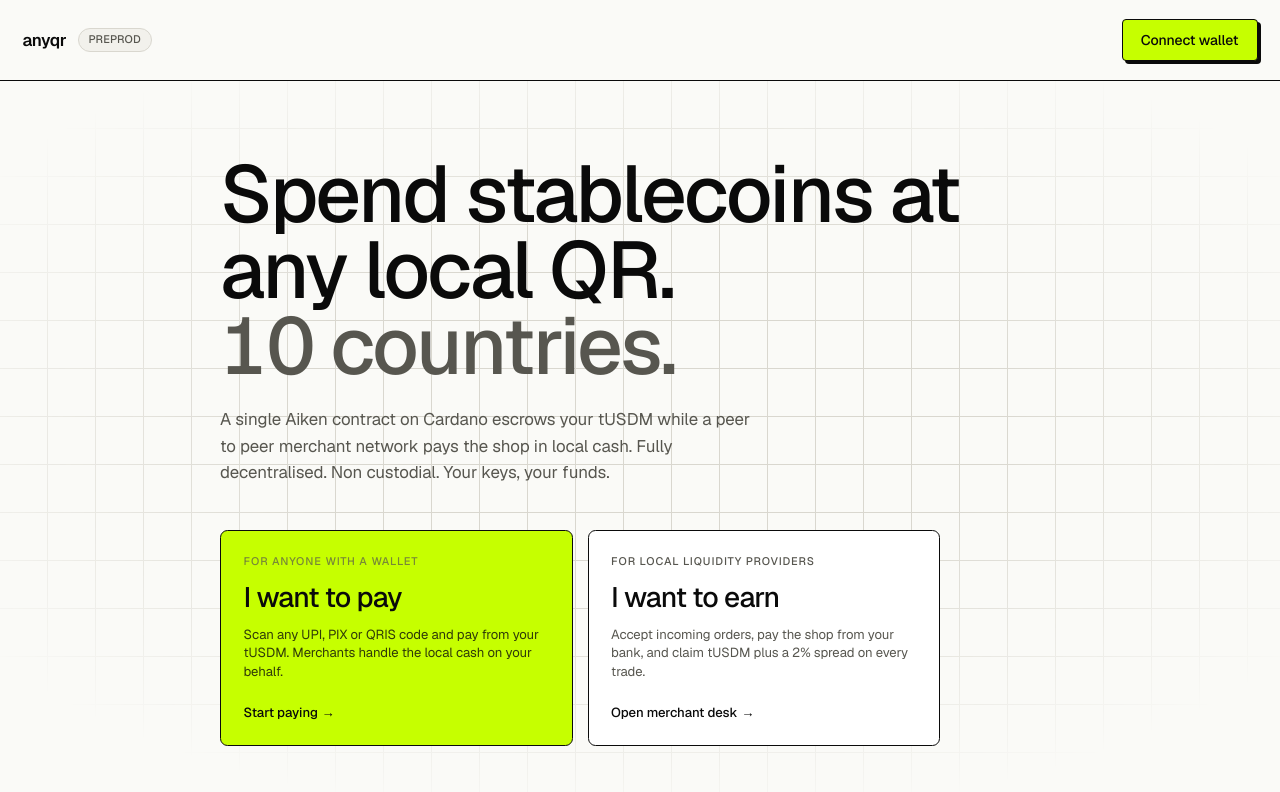
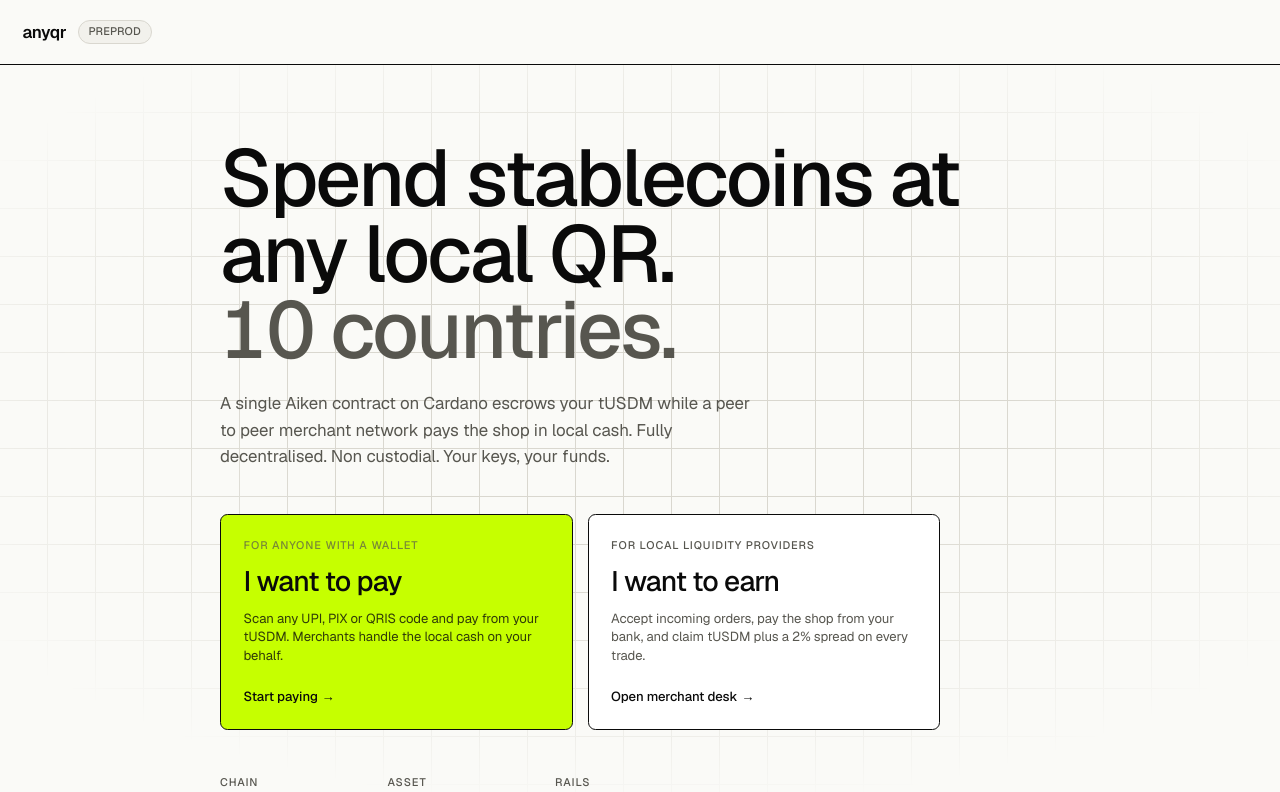
Before and after one commit to SkepX/anyqr, a Next.js app in the folder app/: page / in a window 1280 px wide. Shown: the top 792 px of the page. Built offline with nearby package versions, Linux system fonts and the light colour scheme.

Commit message:
remove wallet connect from landing so users pick role first

```diff
--- a/app/app/page.tsx
+++ b/app/app/page.tsx
@@ -1,5 +1,4 @@
 import Link from "next/link";
-import { WalletButton } from "./components/WalletButton";
 
 export default function Landing() {
   return (
@@ -9,7 +8,6 @@ export default function Landing() {
           <span className="font-semibold tracking-tight text-lg">anyqr</span>
           <span className="pill">preprod</span>
         </div>
-        <WalletButton />
       </header>
 
       <section className="hero-grid flex-1 flex flex-col items-center justify-center px-6 py-20 relative">
```
